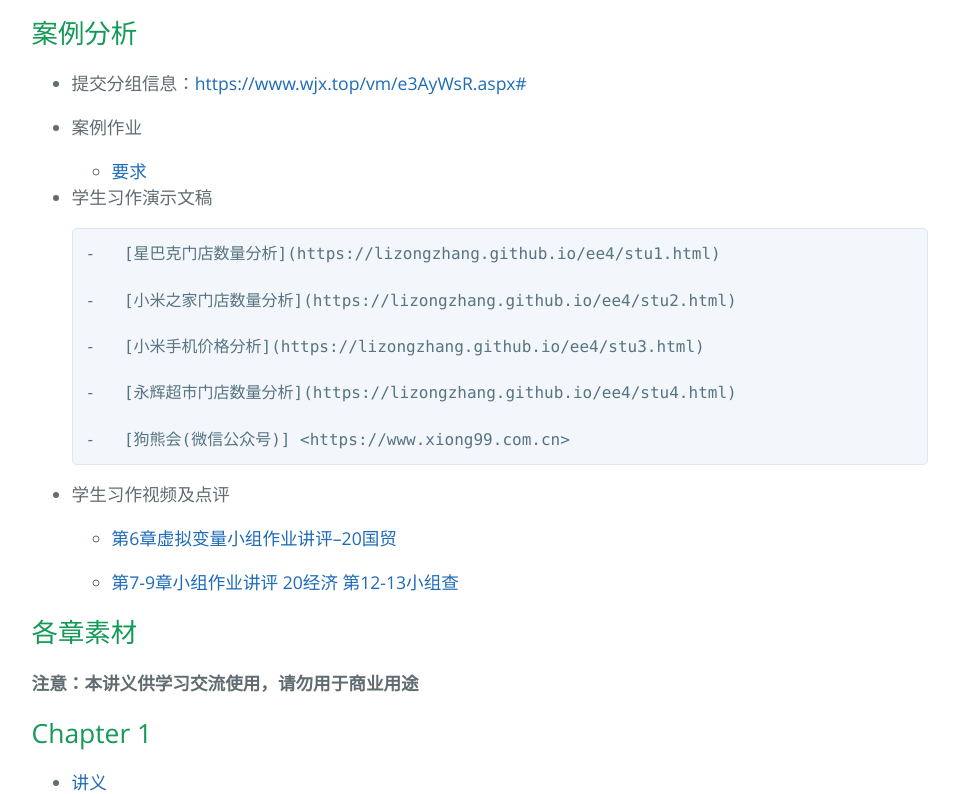
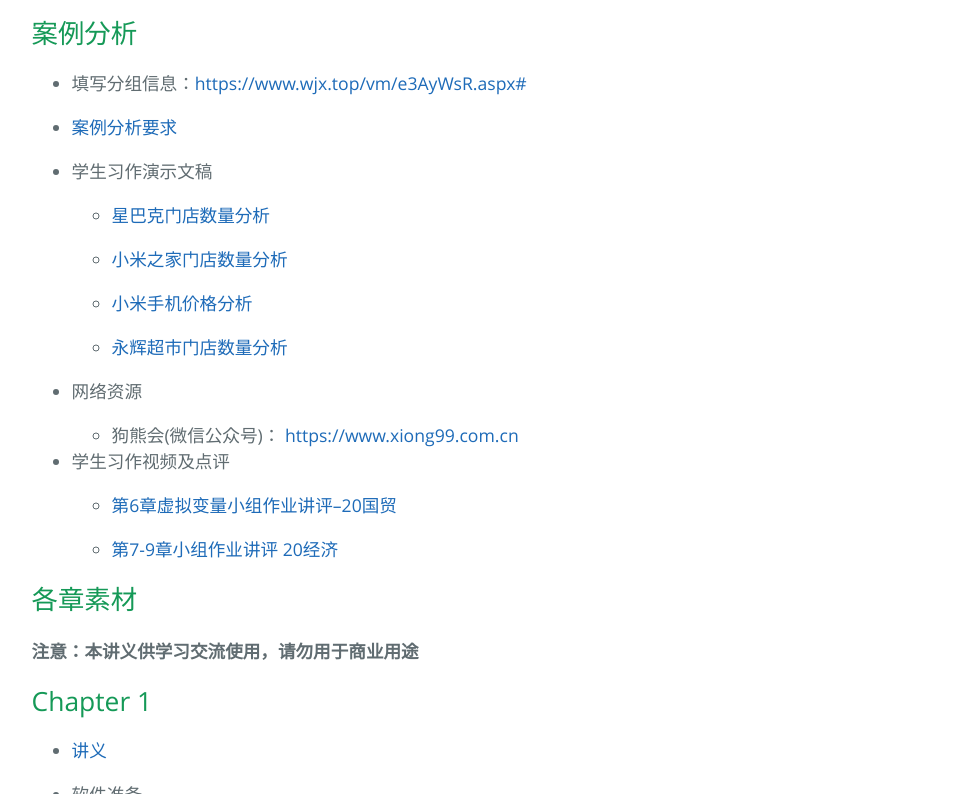
Before and after one commit to lizongzhang/EE4, a plain HTML site: page index.html in a window 1280 px wide. Shown: the part 796-1590 px from the top of the page, without its empty margins (154-1113 px from the left). Drawn offline with nearby package versions, Linux system fonts and the light colour scheme; some packages are replaced by stand-ins of ours.

Commit message:
Add files via upload

```diff
--- a/index.html
+++ b/index.html
@@ -137,26 +137,24 @@ ieio</li>
 <div id="案例分析" class="section level1">
 <h1>案例分析</h1>
 <ul>
-<li><p>提交分组信息：<a href="https://www.wjx.top/vm/e3AyWsR.aspx#" class="uri">https://www.wjx.top/vm/e3AyWsR.aspx#</a></p></li>
-<li><p>案例作业</p>
+<li><p>填写分组信息：<a href="https://www.wjx.top/vm/e3AyWsR.aspx#" class="uri">https://www.wjx.top/vm/e3AyWsR.aspx#</a></p></li>
+<li><p><a href="https://lizongzhang.github.io/ee4/teamwork.html">案例分析要求</a></p></li>
+<li><p>学生习作演示文稿</p>
 <ul>
-<li><a href="https://lizongzhang.github.io/stat/teamwork.html">要求</a></li>
+<li><p><a href="https://lizongzhang.github.io/ee4/stu1.html">星巴克门店数量分析</a></p></li>
+<li><p><a href="https://lizongzhang.github.io/ee4/stu2.html">小米之家门店数量分析</a></p></li>
+<li><p><a href="https://lizongzhang.github.io/ee4/stu3.html">小米手机价格分析</a></p></li>
+<li><p><a href="https://lizongzhang.github.io/ee4/stu4.html">永辉超市门店数量分析</a></p></li>
 </ul></li>
-<li><p>学生习作演示文稿</p>
-<pre><code>-   [星巴克门店数量分析](https://lizongzhang.github.io/ee4/stu1.html)
-
--   [小米之家门店数量分析](https://lizongzhang.github.io/ee4/stu2.html)
-
--   [小米手机价格分析](https://lizongzhang.github.io/ee4/stu3.html)
-
--   [永辉超市门店数量分析](https://lizongzhang.github.io/ee4/stu4.html)
-
--   [狗熊会(微信公众号)] &lt;https://www.xiong99.com.cn&gt;</code></pre></li>
+<li><p>网络资源</p>
+<ul>
+<li>狗熊会(微信公众号)： <a href="https://www.xiong99.com.cn" class="uri">https://www.xiong99.com.cn</a></li>
+</ul></li>
 <li><p>学生习作视频及点评</p>
 <ul>
 <li><p><a href="https://www.bilibili.com/video/BV1A44y1D73Q/">第6章虚拟变量小组作业讲评–20国贸</a></p></li>
 <li><p><a href="https://www.bilibili.com/video/BV1pM411U7DH/">第7-9章小组作业讲评
-20经济 第12-13小组查</a></p></li>
+20经济</a></p></li>
 </ul></li>
 </ul>
 </div>
```
